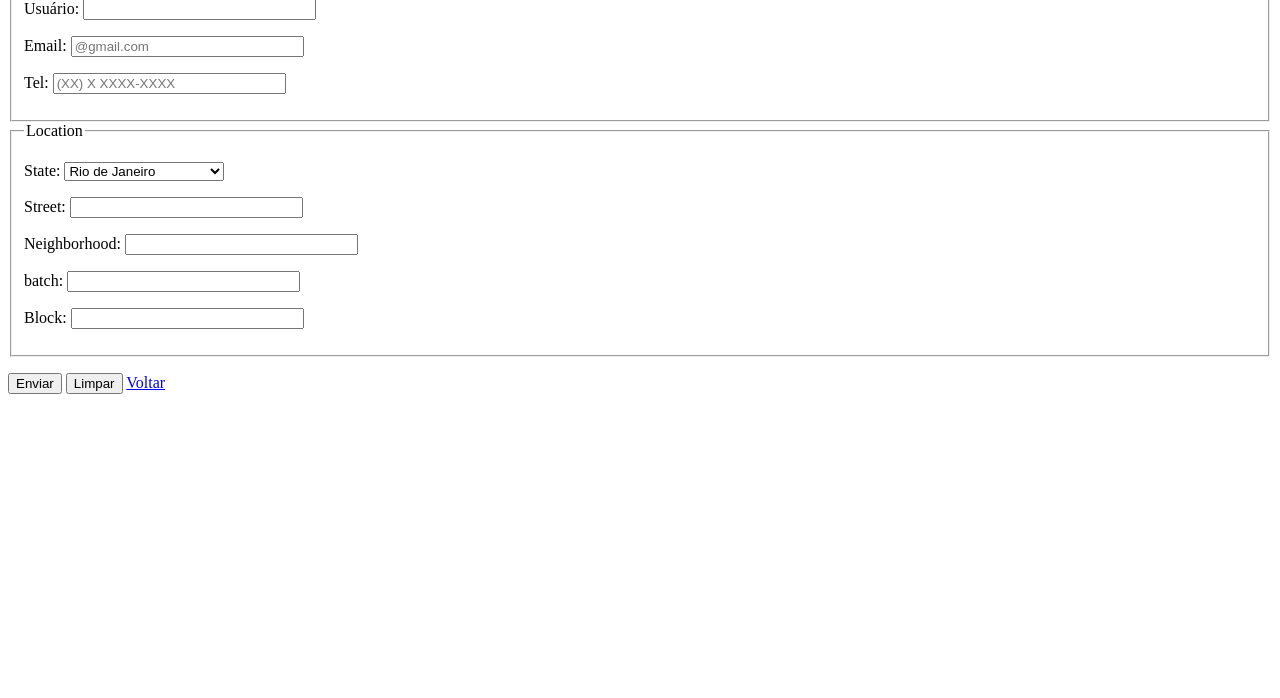
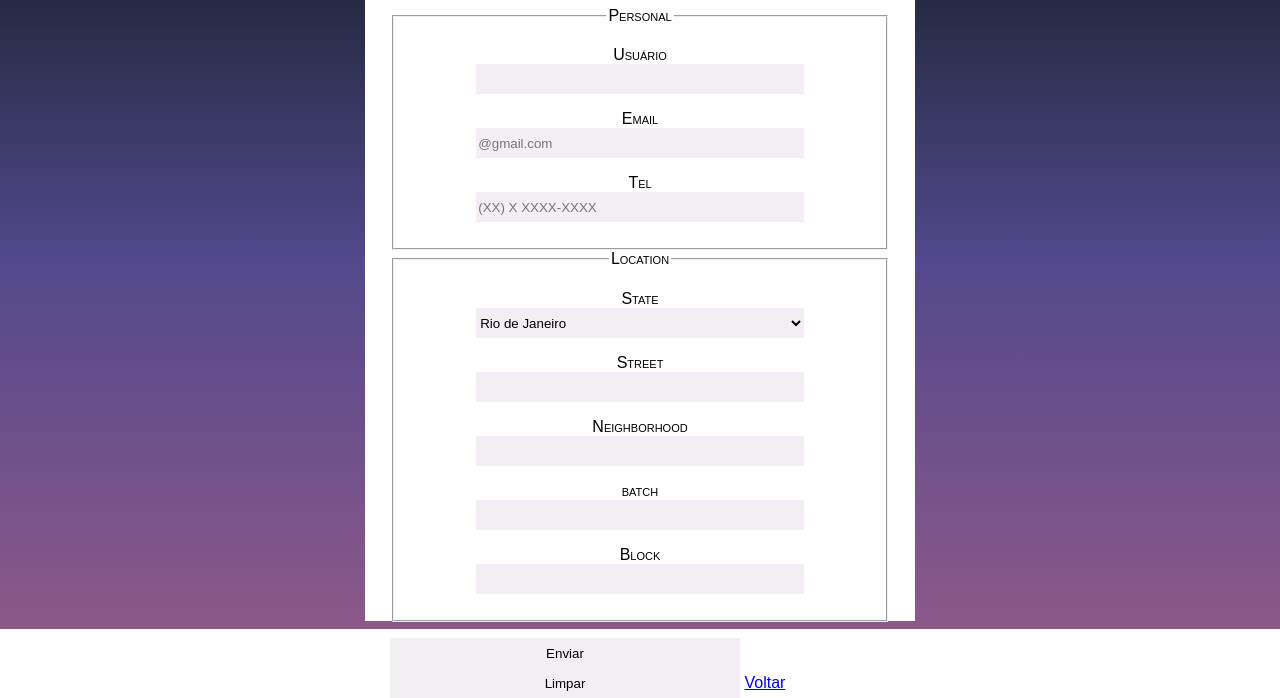
Before and after one commit to ThiagoSilsa/skate-project, a plain HTML site: page pages/form.html in a window 1280 px wide. Shown: the part 107-805 px from the top of the page. Drawn offline with Linux system fonts and the light colour scheme.

Commit message:
more adjusts

```diff
--- a/pages/form.html
+++ b/pages/form.html
@@ -4,25 +4,27 @@
     <meta charset="UTF-8">
     <meta name="viewport" content="width=device-width, initial-scale=1.0">
     <title>Form</title>
+    <link rel="shortcut icon" href="../img/skatefav.png" type="image/x-icon">
+    <link rel="stylesheet" href="../styles/form-style.css">
 </head>
 <body>
-    <section id="form">
+    <main>
         <h1>Fill in to receive all the news</h1>
         <form action="form.php" method="get" autocomplete="on">
-            <fieldset>
+            <fieldset id="personal">
                 <legend>Personal</legend>
                 <p>
-                    <label for="iusu"> Usuário:</label>
+                    <label for="iusu"> Usuário</label><br>
                     <input type="text" name="usu" id="iusu" required minlength="5" maxlength="26" size="26">
                 </p>
 
                 <p>
-                    <label for="iemail">Email:</label>
+                    <label for="iemail">Email</label><br>
                     <input type="email" name="email" id="iemail" required autocomplete="email"
                     placeholder="@gmail.com" minlength="5" maxlength="26" size="26">
                 </p>
                 <p>
-                    <label for="iel">Tel:</label>
+                    <label for="iel">Tel</label><br>
                     <input type="tel" name="tel" id="itel" required autocomplete="tel"
                     placeholder="(XX) X XXXX-XXXX" minlength="5" maxlength="26" size="26">
                 </p>
@@ -31,7 +33,7 @@
             <fieldset>
                 <legend>Location</legend>
                 <p>
-                    <label for="istate">State:</label>
+                    <label for="istate">State</label><br>
                     <select name="state" id="istate" required>
                         <optgroup label="North">
                             <option value="AC">Acre</option>
@@ -73,19 +75,19 @@
                     </select>
                 </p>
                 <p>
-                    <label for="istreet">Street:</label>
+                    <label for="istreet">Street</label><br>
                     <input type="text" name="street" id="istreet" required autocomplete="street-address" minlength="5" maxlength="none" size="26">
                 </p>
                 <p>
-                    <label for="ineighborhood">Neighborhood:</label>
+                    <label for="ineighborhood">Neighborhood</label><br>
                     <input type="neighborhood" name="neighborhood" id="ineighborhood" required autocomplete="off" minlength="5" maxlength="none" size="26">
                 </p>
                 <p>
-                    <label for="ibatch">batch: </label>
+                    <label for="ibatch">batch </label><br>
                     <input type="text" name="batch" id="ibatch" required autocomplete="off" minlength="5" maxlength="none" size="26">
                 </p>
                 <p>
-                    <label for="iblock">Block:</label>
+                    <label for="iblock">Block</label><br>
                     <input type="text" name="block" id="iblock" required autocomplete="off" minlength="5" maxlength="none" size="26">
                 </p>
             </fieldset>
@@ -96,7 +98,6 @@
             </p>
 
         </form>
-    </section>
-    <main></main>
+    </main>
 </body>
 </html>
--- /dev/null
+++ b/styles/form-style.css
@@ -0,0 +1,51 @@
+@charset "UTF-8";
+
+/* Setting the colors i will use */
+:root {
+    --blackblue: #141E26;
+    --lightb: #394A59;
+    --bright: #cf9a76;
+    --brighter: #d37a3f;
+    --purple1: #52498C;
+    --mag1: #8C5889;
+}
+
+/* Setting all parameters */
+* {
+    font-family: Arial, Helvetica, sans-serif;
+    box-sizing: border-box;
+}
+body{
+    height: 100%;
+    background-size: cover;
+    background-repeat: no-repeat;
+    background-image: linear-gradient(#141E26, #52498C, #8C5889);
+}
+main{
+    padding: 25px;
+    background-color: white;
+    display: block;
+    margin: auto;
+
+    min-height: 300px;
+    max-height: 720px;
+    max-width: 550px;
+}
+main h1::before{
+    content: "📓";
+}
+fieldset{
+    text-align: center;
+}
+
+legend, label{
+    font-variant: small-caps;
+}
+input, select{
+    background-color: #8c58891a;
+
+    height: 30px;
+    width: 70%;
+
+    border: none;
+}
--- a/styles/free-tuto-style.css
+++ b/styles/free-tuto-style.css
@@ -10,9 +10,6 @@
     --purple1: #52498C;
     --mag1: #8C5889;
 }
-
-
-body {}
 
 section#video {
     display: block;
@@ -37,9 +34,10 @@ section#videolinks {
 
 }
 
-
-
-section#videolinks>a#link4 ,a#link3 ,a#link2 ,a#link1{
+section#videolinks>a#link4,
+a#link3,
+a#link2,
+a#link1 {
     width: 50%;
 }
 
@@ -67,18 +65,22 @@ section#videolinks>a:hover {
     font-weight: bolder;
 
 }
-section#videolinks>a:active{
+
+section#videolinks>a:active {
     border: 2px solid white;
     transition: 0s;
 }
-section#news{
+
+section#news {
     padding: 20px 25px 0px 25px;
 }
+
 section h1 {
     text-align: center;
     margin-bottom: 10px;
 }
-section#news> a{
+
+section#news>a {
     box-sizing: border-box;
     background-color: var(--brighter);
     padding: 10px;
@@ -108,15 +110,89 @@ section#social {
     justify-content: space-evenly;
 }
 
-section#social > a > img{
+section#social>a>img {
 
     border-radius: 50%;
     width: 100px;
     box-shadow: 1px 1px 3px 2px black;
-    transition:  0.3s ease;
+    transition: 0.3s ease;
 }
-section#social > a > img:hover{
+
+section#social>a>img:hover {
     transform: translate(0px, -3px);
     border: 2px solid var(--brighter);
     box-shadow: 1px 4px 5px 1px black;
 }
+/*
+@media screen and (min-width: 768px) {
+
+    html,
+    body {
+        height: 100%;
+    }
+
+    body {
+        background: linear-gradient(to bottom, #141E26, #52498C) no-repeat fixed;
+        display: flex;
+        justify-content: center;
+        align-items: center;
+    }
+
+    main {
+        margin: 0px 10px;
+        min-height: 500px;
+        height: 80vh;
+        max-width: 1200px;
+
+        display: flex;
+        flex-flow: row wrap;
+        justify-content: center;
+        transition: all 0.5s ease;
+
+
+    }
+
+
+    section#header{
+        flex: auto;
+        align-content: center;
+        width: 10%;
+        height: 40%;
+        order:1;
+        background-color: aqua;
+    }
+    section#videoframe{
+        flex: auto;
+        width: 40%;
+        height: 50%;
+        order:4;
+        background-color: #d37a3f;
+    }
+    section#videolinks{
+        flex: auto;
+        order: 2;
+        height:50%;
+        width: 10%;
+    }
+    section#news{
+        flex: auto;
+        width: 60%;
+        height: 40%;
+        order:3;
+        background-color: #8C5889;
+    }
+    section#sociallinks{
+        flex: auto;
+        width: 60%;
+        height: 20%;
+        order:5;
+        background-color: blueviolet;
+    }
+    footer{
+        flex: auto;
+        width: 100%;
+        height: 10%;
+        order:6;
+        background-color: yellowgreen;
+    }
+} */
--- a/styles/index-mediaq.css
+++ b/styles/index-mediaq.css
@@ -4,9 +4,6 @@
     html,
     body {
         height: 100%;
-
-
-
     }
 
     body {
```
Also changed, not shown: pages/free-tuto.html (+9 -13 lines), styles/general-style.css (+8 -6 lines).
